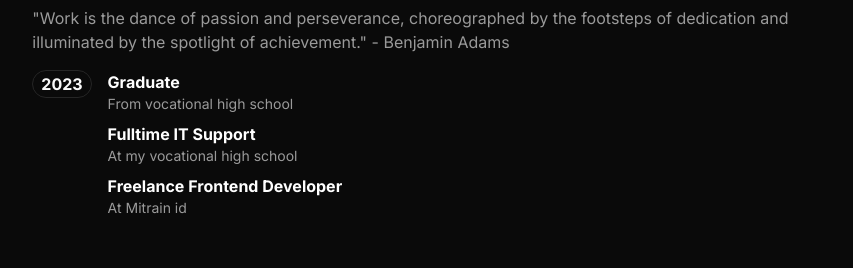
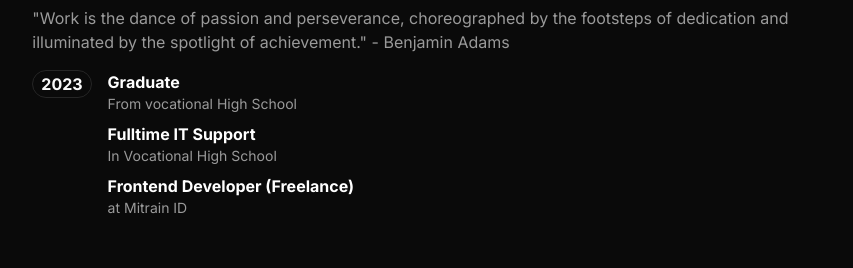
Before and after one commit to AdiCahyaSaputra/personal-website, a Next.js app: page /experience in a window 1280 px wide. Shown: the part 182-450 px from the top of the page, without its empty margins (213-1066 px from the left). Built offline with nearby package versions, Linux system fonts and the light colour scheme.

Commit message:
refactor: experience data

```diff
--- a/app/experience/page.tsx
+++ b/app/experience/page.tsx
@@ -5,7 +5,45 @@ export const metadata: Metadata = {
   title: "Experience",
 };
 
+type TExperience = {
+  experience: string;
+  year: number;
+  at: string;
+};
+
+const experiencesData = [
+  {
+    experience: "Graduate",
+    year: 2023,
+    at: "From vocational High School",
+  },
+  {
+    experience: "Fulltime IT Support",
+    year: 2023,
+    at: "In Vocational High School",
+  },
+  {
+    experience: "Frontend Developer (Freelance)",
+    year: 2023,
+    at: "at Mitrain ID",
+  },
+];
+
+const experiences: { [key: string]: TExperience[] } = {};
+
+for (const experience of experiencesData) {
+  const year = experience.year;
+
+  if (!Object.hasOwn(experiences, year)) {
+    experiences[year] = [];
+  }
+
+  experiences[year].push(experience);
+}
+
 const ExperiencePage = () => {
+  console.log(experiences);
+
   return (
     <main className="mt-10 min-h-screen">
       <h1 className="text-lg lg:text-2xl font-bold">Professional Journey</h1>
@@ -16,31 +54,21 @@ const ExperiencePage = () => {
       </p>
 
       <ul className="mt-4 space-y-2">
-        <li className="flex items-start space-x-4 relative">
+        {Object.keys(experiences).map((year, idx) => (
+          <li key={idx} className="flex items-start space-x-4 relative">
             <p className="sticky top-20 font-bold text-foreground self-start px-2 py-px border border-border rounded-full">
-            2023
+              {year}
             </p>
             <ul className="space-y-2">
-            <li>
-              <h2 className="font-bold">Graduate</h2>
-              <p className="text-sm text-foreground/60">
-                From vocational high school
-              </p>
+              {experiences[year].map((experience, idx) => (
+                <li key={idx}>
+                  <h2 className="font-bold">{experience.experience}</h2>
+                  <p className="text-sm text-foreground/60">{experience.at}</p>
                 </li>
-
-            <li>
-              <h2 className="font-bold">Fulltime IT Support</h2>
-              <p className="text-sm text-foreground/60">
-                At my vocational high school
-              </p>
-            </li>
-
-            <li>
-              <h2 className="font-bold">Freelance Frontend Developer</h2>
-              <p className="text-sm text-foreground/60">At Mitrain id</p>
-            </li>
+              ))}
             </ul>
           </li>
+        ))}
       </ul>
     </main>
   );
--- a/app/page.tsx
+++ b/app/page.tsx
@@ -13,6 +13,7 @@ const Page = () => {
 
       <div>
         <TechnicalSkills />
+        <Separator className="mt-10 mb-4" />
         <SocialMedia />
       </div>
     </main>
--- a/components/reusable/projects/CardProject.tsx
+++ b/components/reusable/projects/CardProject.tsx
@@ -51,14 +51,14 @@ const CardProject: React.FC<TProps> = ({
               href={links.repository}
             >
               <GitHubLogoIcon />
-              <span className="text-sm group-hover:underline">repository</span>
+              <span className="text-sm underline">repository</span>
             </Link>
           </li>
           {links.demo && (
             <li>
               <Link className="flex items-center gap-2 group" href={links.demo}>
                 <ExternalLinkIcon />
-                <span className="text-sm group-hover:underline">demo</span>
+                <span className="text-sm underline">demo</span>
               </Link>
             </li>
           )}
--- a/components/section/HeadContent.tsx
+++ b/components/section/HeadContent.tsx
@@ -13,7 +13,10 @@ const HeadContent = () => {
         Self-Taught Developer, NextJS and Laravel enthusiast. I graduated from a
         vocational school, and currently work as a Full Time IT Support and
         Frontend Engineer Freelancer. View my{" "}
-        <Link href="/projects" className="underline text-foreground">
+        <Link
+          href="/projects"
+          className="underline text-foreground hover:decoration-red-800"
+        >
           creations
         </Link>
       </p>
--- a/components/section/SocialMedia.tsx
+++ b/components/section/SocialMedia.tsx
@@ -11,11 +11,9 @@ const SocialMediaLinks = [
 
 const SocialMedia = () => {
   return (
-    <section className="mt-4 gap-2 grid grid-cols-1 lg:grid-cols-2">
+    <section className="mt-10 gap-2 grid grid-cols-1 lg:grid-cols-2">
       <div>
-        <h1 className="text-lg lg:text-2xl font-bold">
-          Reach Me Now... or Later?
-        </h1>
+        <h1 className="text-lg lg:text-2xl font-bold">Reach Me Now</h1>
         <p className="text-foreground/60">Contact Person</p>
       </div>
 
--- a/styles/globals.css
+++ b/styles/globals.css
@@ -51,6 +51,6 @@
 
 @layer utilities {
   .underline {
-    @apply underline-offset-2 decoration-secondary decoration-2;
+    @apply underline-offset-2 decoration-red-800 decoration-2;
   }
 }
```
Lines whose indentation alone changed are shown as unchanged.
